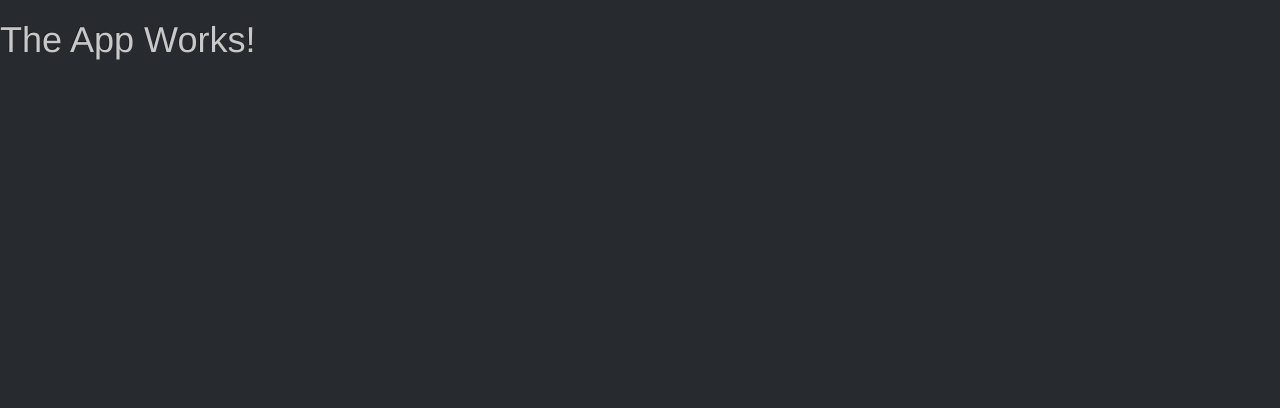
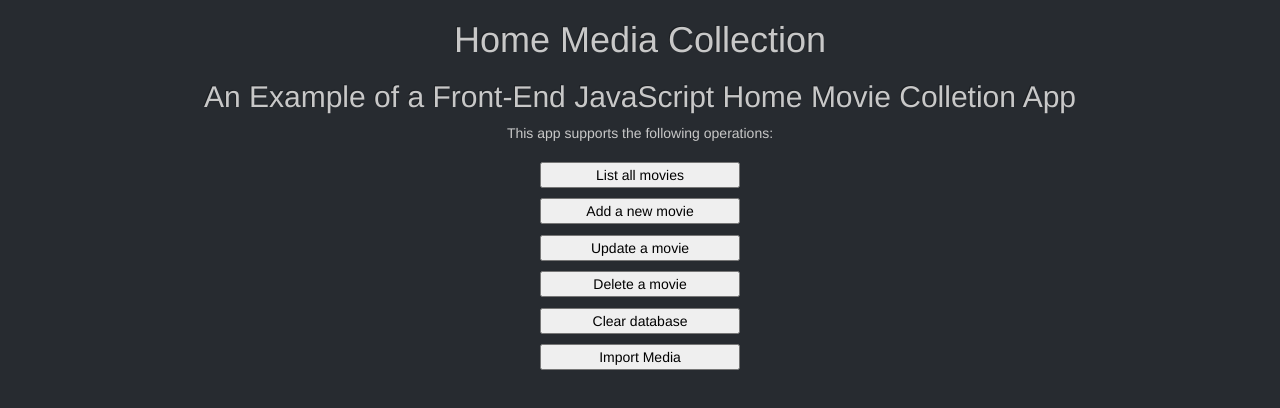
Before and after one commit to M-Doja/Media_DB, a website: page views/index.html in a window 1280 px wide. Drawn offline with nearby package versions, Linux system fonts and the light colour scheme.

Commit message:
added navigation buttons to home page

```diff
--- a/public/css/site.css
+++ b/public/css/site.css
@@ -0,0 +1,17 @@
+body {
+  padding: 0 10px;
+}
+
+/*================= NAVIGATION BUTTONS =================*/
+li {
+  list-style: none;
+}
+.nav-btn {
+  width: 200px;
+  margin: .375em auto;
+  color: #000;
+  right: 0;
+}
+menu {
+  margin-left: -40px;
+}
--- a/views/index.html
+++ b/views/index.html
@@ -1,14 +1,66 @@
 <!DOCTYPE html>
-<html >
+<html>
+
 <head>
 	<title>coder-camps-js</title>
 	<meta name="viewport" content="width=device-width, initial-scale=1">
 	<link rel="stylesheet" type="text/css" href="bootstrap/dist/css/bootstrap.min.css">
+	<!-- <link rel="stylesheet" href="https://maxcdn.bootstrapcdn.com/bootstrap/3.3.7/css/bootstrap.min.css" integrity="sha384-BVYiiSIFeK1dGmJRAkycuHAHRg32OmUcww7on3RYdg4Va+PmSTsz/K68vbdEjh4u" crossorigin="anonymous"> -->
 	<link rel="stylesheet" type="text/css" href="/css/bootstrap_theme.min.css">
+	<!-- <link rel="stylesheet" href="https://maxcdn.bootstrapcdn.com/bootstrap/3.3.7/css/bootstrap-theme.min.css" integrity="sha384-rHyoN1iRsVXV4nD0JutlnGaslCJuC7uwjduW9SVrLvRYooPp2bWYgmgJQIXwl/Sp" crossorigin="anonymous"> -->
 	<link rel="stylesheet" type="text/css" href="/css/site.css">
 </head>
-<body>
-	<h1>The App Works!</h1>
+
+<body class="text-center">
+	<h1></h1>
+
+	<h1>Home Media Collection</h1>
+	<h2>An Example of a Front-End JavaScript Home Movie Colletion App</h2>
+	<p>This app supports the following operations:</p>
+	<menu>
+		<li>
+			<a href="../listMovies.html">
+				<button class="nav-btn" type="button">
+					List all movies
+				</button>
+			</a>
+		</li>
+		<li>
+			<a href="../AddMovie.html">
+				<button class="nav-btn" type="button">
+					Add a new movie
+				</button>
+			</a>
+		</li>
+		<li>
+			<a href="../updateMovie.html">
+				<button class="nav-btn" type="button">
+					Update a movie
+				</button>
+			</a>
+		</li>
+		<li>
+			<a href="../deleteMovie.html">
+				<button class="nav-btn" type="button">
+					Delete a movie
+				</button>
+			</a>
+		</li>
+		<li>
+			<button class="nav-btn" type="button" onclick="Movie.clearData()">
+				Clear database
+			</button>
+		</li>
+		<li>
+			<button class="nav-btn" type="button" onclick="Movie.createTestData()">
+				Import Media
+			</button>
+		</li>
+	</menu>
+	<!-- SCRIPTS -->
+	<!-- <script   src="https://code.jquery.com/jquery-3.1.0.min.js"   integrity="sha256-cCueBR6CsyA4/9szpPfrX3s49M9vUU5BgtiJj06wt/s="   crossorigin="anonymous"></script> -->
+	<!-- <script src="https://maxcdn.bootstrapcdn.com/bootstrap/3.3.7/js/bootstrap.min.js" integrity="sha384-Tc5IQib027qvyjSMfHjOMaLkfuWVxZxUPnCJA7l2mCWNIpG9mGCD8wGNIcPD7Txa" crossorigin="anonymous"></script> -->
 	<script src="/javascript/app.js"></script>
 </body>
+
 </html>
```
